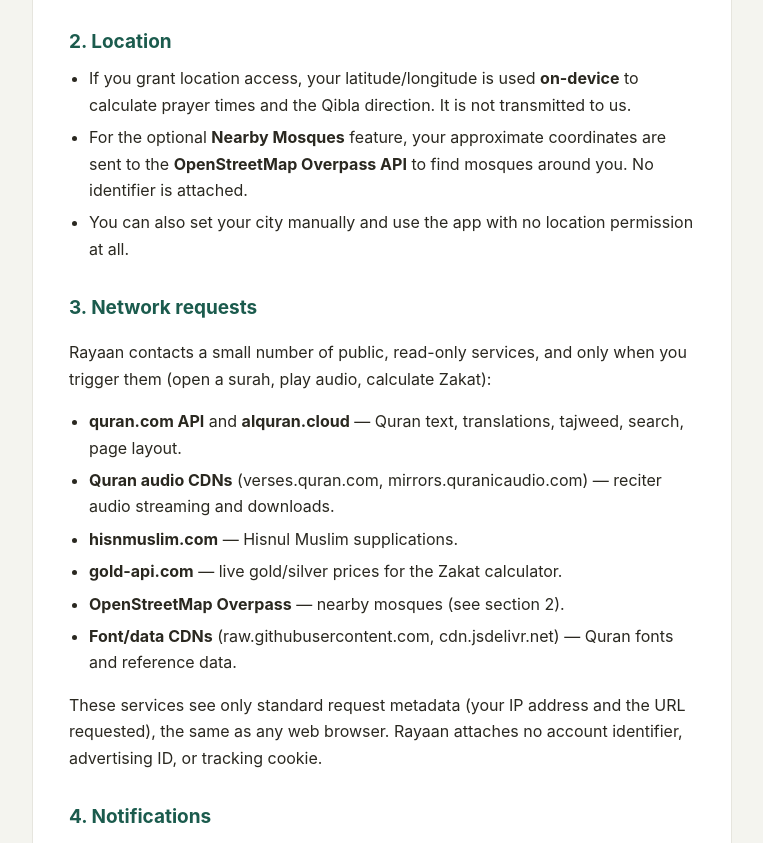
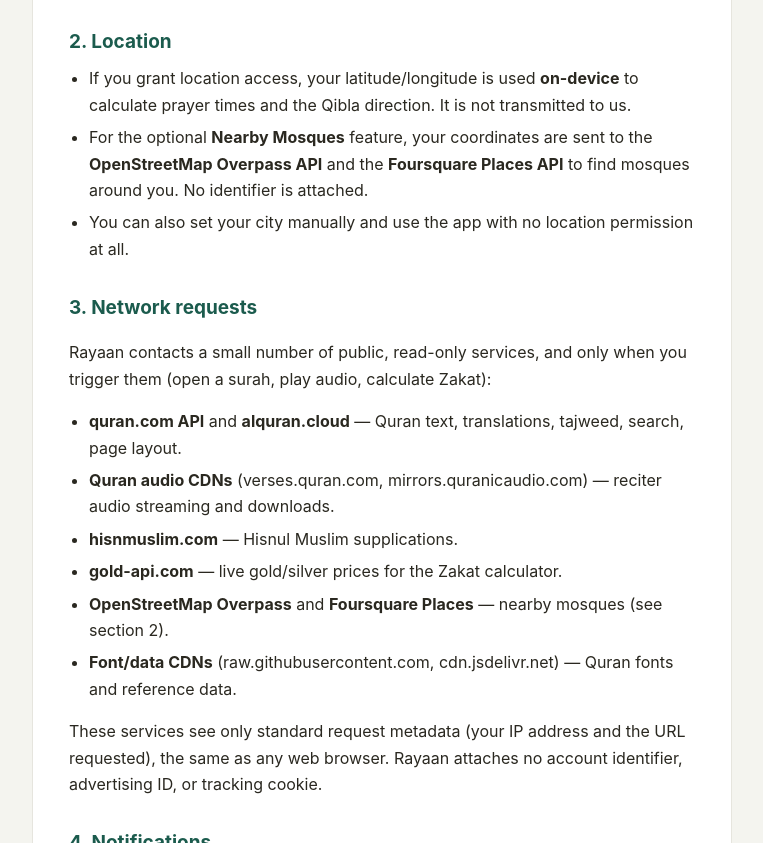
Before and after one commit to metrobox/rayaan-privacy, a plain HTML site: page index.html in a window 1280 px wide. Shown: the part 480-1323 px from the top of the page, without its empty margins (258-1021 px from the left). Drawn offline with Linux system fonts and the light colour scheme.

Commit message:
Privacy policy: disclose Foursquare Places for nearby mosques
Co-Authored-By: RuFlo <ruv@ruv.net>

```diff
--- a/index.html
+++ b/index.html
@@ -38,7 +38,7 @@
   <h2>2. Location</h2>
   <ul>
     <li>If you grant location access, your latitude/longitude is used <strong>on-device</strong> to calculate prayer times and the Qibla direction. It is not transmitted to us.</li>
-    <li>For the optional <strong>Nearby Mosques</strong> feature, your approximate coordinates are sent to the <strong>OpenStreetMap Overpass API</strong> to find mosques around you. No identifier is attached.</li>
+    <li>For the optional <strong>Nearby Mosques</strong> feature, your coordinates are sent to the <strong>OpenStreetMap Overpass API</strong> and the <strong>Foursquare Places API</strong> to find mosques around you. No identifier is attached.</li>
     <li>You can also set your city manually and use the app with no location permission at all.</li>
   </ul>
 
@@ -49,7 +49,7 @@
     <li><strong>Quran audio CDNs</strong> (verses.quran.com, mirrors.quranicaudio.com) — reciter audio streaming and downloads.</li>
     <li><strong>hisnmuslim.com</strong> — Hisnul Muslim supplications.</li>
     <li><strong>gold-api.com</strong> — live gold/silver prices for the Zakat calculator.</li>
-    <li><strong>OpenStreetMap Overpass</strong> — nearby mosques (see section 2).</li>
+    <li><strong>OpenStreetMap Overpass</strong> and <strong>Foursquare Places</strong> — nearby mosques (see section 2).</li>
     <li><strong>Font/data CDNs</strong> (raw.githubusercontent.com, cdn.jsdelivr.net) — Quran fonts and reference data.</li>
   </ul>
   <p>These services see only standard request metadata (your IP address and the URL requested), the same as any web browser. Rayaan attaches no account identifier, advertising ID, or tracking cookie.</p>
```
